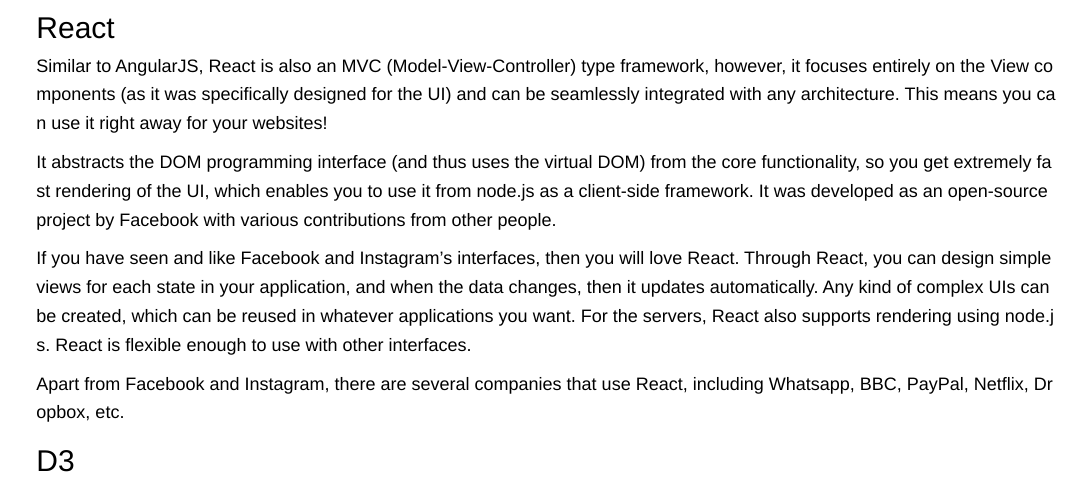
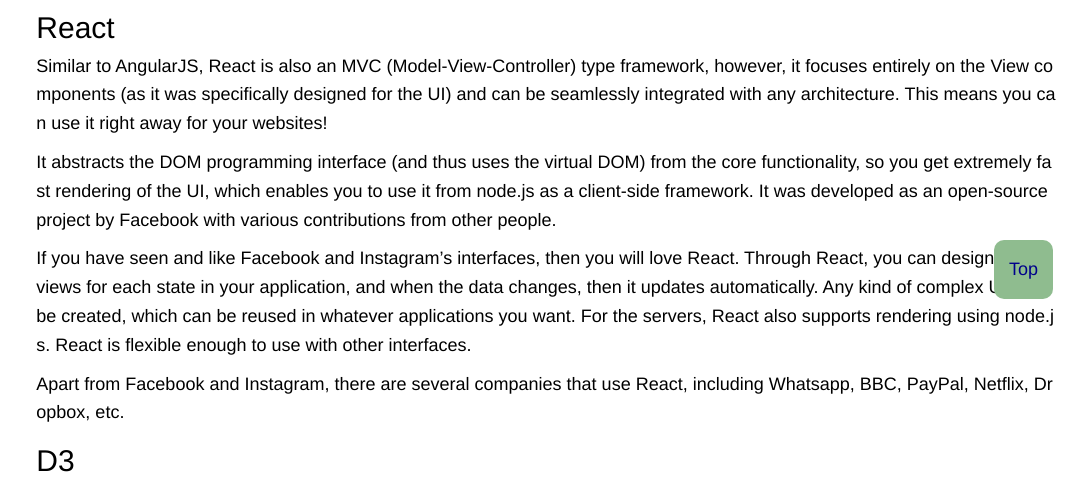
Before and after one commit to sharsulkar/AWS_Certification_Notes, a Flask app: page /sample_post.html in a window 1280 px wide. Shown: the part 2281-2769 px from the top of the page, without its empty margins (197-1280 px from the left). Run offline with Flask 2, Linux system fonts and the light colour scheme; some libraries are stand-ins or nearby versions.

Commit message:
fixing js and css functonality

```diff
--- a/content/html/template_base.html
+++ b/content/html/template_base.html
@@ -4,7 +4,7 @@
     <meta charset="utf-8">
     <title>AWS Certification Notes</title>
     <link rel="stylesheet" href="https://maxcdn.bootstrapcdn.com/bootstrap/3.3.7/css/bootstrap.min.css" type="text/css">
-    <link rel="stylesheet" href="https://cdn.jsdelivr.net/gh/sharsulkar/AWS_Certification_Notes/content/static/css/styles.css" type="text/css">
+    <link rel="stylesheet" href="../content/static/css/styles.css" type="text/css">
 </head>
 
 <body>
--- a/content/static/css/styles.css
+++ b/content/static/css/styles.css
@@ -213,7 +213,7 @@
 
 /*button startes here*/
 #myBtn {
-  display: none;
+  display: block;
   position: fixed;
   bottom: 20px;
   right: 30px;
--- a/content/static/js/script.js
+++ b/content/static/js/script.js
@@ -1,5 +1,5 @@
 // When the user scrolls down 20px from the top of the document, show the button
-window.onscroll = function () {
+/*window.onscroll = function () {
   scrollFunction();
 };
 
@@ -10,7 +10,7 @@
     document.getElementById("myBtn").style.display = "none";
   }
 }
-
+*/
 // When the user clicks on the button, scroll to the top of the document
 function topFunction() {
   document.body.scrollTop = 0;
--- a/docs/index.html
+++ b/docs/index.html
@@ -4,7 +4,7 @@
     <meta charset="utf-8">
     <title>AWS Certification Notes</title>
     <link rel="stylesheet" href="https://maxcdn.bootstrapcdn.com/bootstrap/3.3.7/css/bootstrap.min.css" type="text/css">
-    <link rel="stylesheet" href="https://cdn.jsdelivr.net/gh/sharsulkar/AWS_Certification_Notes/content/static/css/styles.css" type="text/css">
+    <link rel="stylesheet" href="../content/static/css/styles.css" type="text/css">
 </head>
 
 <body>
--- a/docs/sample_post.html
+++ b/docs/sample_post.html
@@ -4,7 +4,7 @@
     <meta charset="utf-8">
     <title>AWS Certification Notes</title>
     <link rel="stylesheet" href="https://maxcdn.bootstrapcdn.com/bootstrap/3.3.7/css/bootstrap.min.css" type="text/css">
-    <link rel="stylesheet" href="https://cdn.jsdelivr.net/gh/sharsulkar/AWS_Certification_Notes/content/static/css/styles.css" type="text/css">
+    <link rel="stylesheet" href="../content/static/css/styles.css" type="text/css">
 </head>
 
 <body>
```
